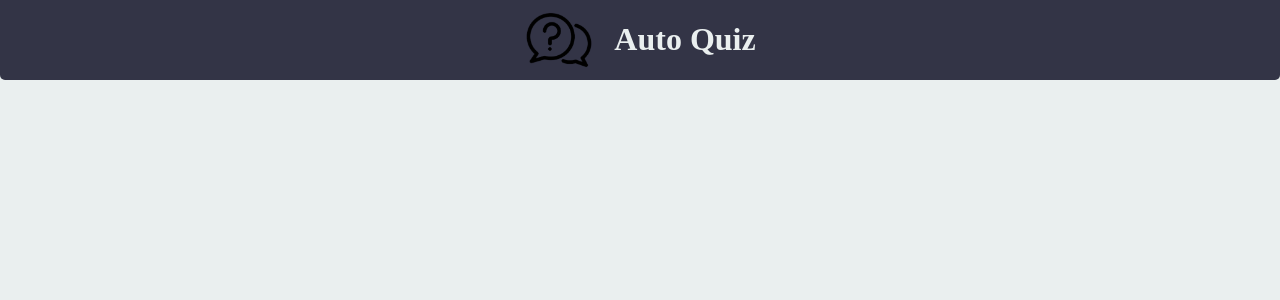
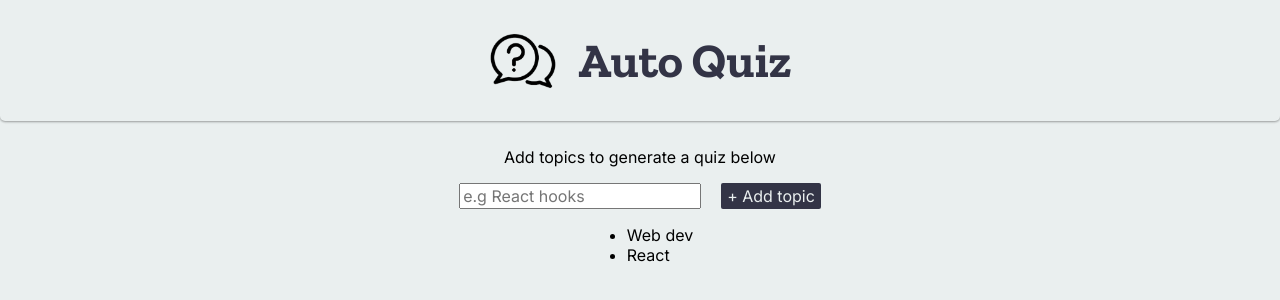
Before and after one commit to santhosh-kumar-karthikeyan/AutoQuiz, a React (Vite) app: page / in a window 1280 px wide. Shown: the top 300 px of the page. Built offline with nearby package versions, Linux system fonts and the light colour scheme.

Commit message:
add topic input form

```diff
--- a/index.html
+++ b/index.html
@@ -3,6 +3,9 @@
   <head>
     <meta charset="UTF-8" />
     <link rel="stylesheet" href="/src/index.css">
+    <link rel="preconnect" href="https://fonts.googleapis.com">
+    <link rel="preconnect" href="https://fonts.gstatic.com" crossorigin>
+    <link href="https://fonts.googleapis.com/css2?family=Inter+Tight:ital,wght@0,100..900;1,100..900&family=Inter:ital,opsz,wght@0,14..32,100..900;1,14..32,100..900&family=Zilla+Slab:ital,wght@0,300;0,400;0,500;0,600;0,700;1,300;1,400;1,500;1,600;1,700&display=swap" rel="stylesheet">
     <link rel="icon" type="image/svg+xml" href="/vite.svg" />
     <meta name="viewport" content="width=device-width, initial-scale=1.0" />
     <title>AutoQuiz</title>
--- a/src/App.jsx
+++ b/src/App.jsx
@@ -1,8 +1,12 @@
 import Header from "./components/Header/Header";
+import TopicForm from "./components/TopicForm/TopicForm";
 
 function App() {
   return (
-    <Header/>
+    <>
+      <Header/>
+      <TopicForm/>
+    </>
   )
 }
 
--- a/src/components/Header/Header.css
+++ b/src/components/Header/Header.css
@@ -1,12 +1,16 @@
 header {
-    background-color: #333446;
-    color: #EAEFEF;
+    background-color: #EAEFEF;
+    color: #333446;
     display: flex;
     justify-content: center;
     align-items: center;
     gap: 20px;
     border-bottom-left-radius: 5px;
     border-bottom-right-radius: 5px;
+    font-family: "Zilla Slab", Impact, Haettenschweiler, 'Arial Narrow Bold', sans-serif;
+    font-weight: 400;
+    font-size: 1.5rem;
+    box-shadow: rgba(0, 0, 0, 0.12) 0px 1px 3px, rgba(0, 0, 0, 0.24) 0px 1px 2px;
 }
 
 header > img {
--- a/src/components/TopicForm/TopicForm.css
+++ b/src/components/TopicForm/TopicForm.css
@@ -0,0 +1,29 @@
+form {
+    margin-top: 10px;
+    display: flex;
+    justify-content: center;
+    align-items: center;
+    flex-direction: column;
+}
+
+
+form > main {
+    display: flex;
+    justify-content: center;
+    column-gap: 20px;
+    font-family: Inter, Impact, Haettenschweiler, 'Arial Narrow Bold', sans-serif;
+    font-size: 1rem;
+}
+
+input,button {
+    font-family: inherit;
+    font-size: inherit;
+}
+
+button{
+    background-color: #333446;
+    color: #EAEFEF;
+    border: none;
+    border-radius: 2px;
+
+}
--- a/src/components/TopicForm/TopicForm.jsx
+++ b/src/components/TopicForm/TopicForm.jsx
@@ -1,7 +1,20 @@
+import './TopicForm.css';
+
 function TopicForm() {
+    let topics = ["Web dev", "React"];
+    function handleSubmit(event) {
+        event.preventDefault();
+        console.log("Submitted");
+    }
+    const topicList = topics.map(topic => <li>{topic}</li>);
     return (
-        <form action="">
-            <input type="text" name="" id="" />
+        <form >
+            <p>Add topics to generate a quiz below</p>
+            <main>
+                <input type="text" name="topic" placeholder="e.g React hooks" />
+                <button type="submit" onSubmit={handleSubmit}>+ Add topic</button>
+            </main>
+            {topics.length !==0 && <ul>{topicList}</ul> }
         </form>
     )
 }
--- a/src/index.css
+++ b/src/index.css
@@ -3,4 +3,5 @@ html,body,#root {
   margin: 0;
   box-sizing: border-box;
   background-color: #EAEFEF;
+  font-family: Inter,system-ui, -apple-system, BlinkMacSystemFont, 'Segoe UI', Roboto, Oxygen, Ubuntu, Cantarell, 'Open Sans', 'Helvetica Neue', sans-serif;
 }
```
Also changed, not shown: src/components/Topics/Topic.css (added), src/components/Topics/Topic.jsx (added).
